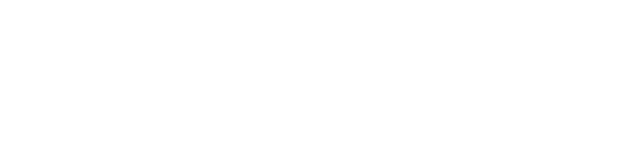
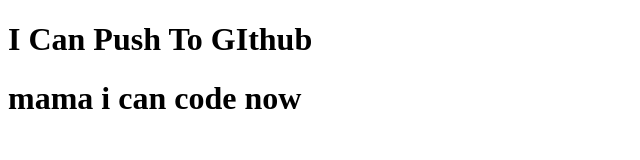
Before and after one commit to showravdas11/my-first-repo, a plain HTML site: page index.html in a window 1280 px wide. Shown: the whole page, without its empty margins (0-640 px from the left). Drawn offline with Linux system fonts and the light colour scheme.

Commit message:
second commit

```diff
--- a/index.html
+++ b/index.html
@@ -7,6 +7,7 @@
     <title>My First Github Repo</title>
 </head>
 <body>
-
+    <h1>I Can Push To GIthub</h1>
+    <h1>mama i can code now</h1>
 </body>
 </html>
```
